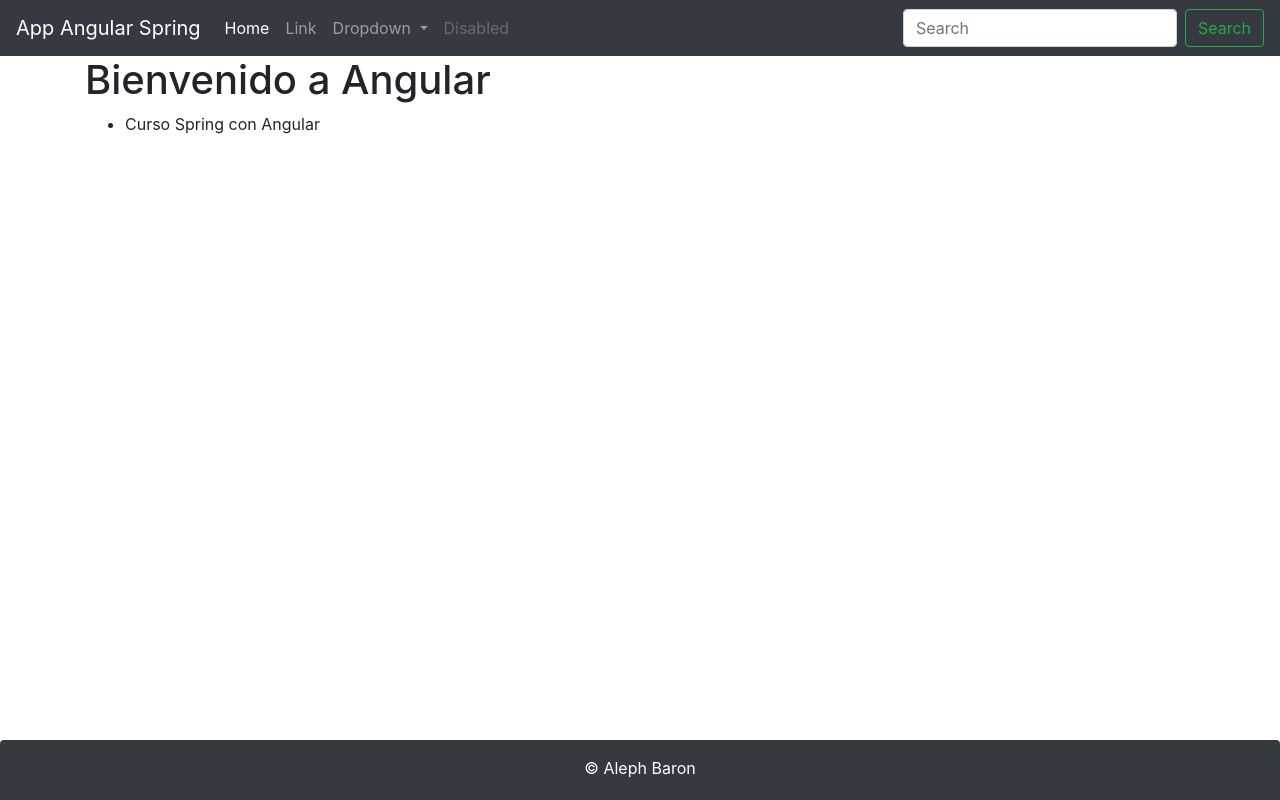
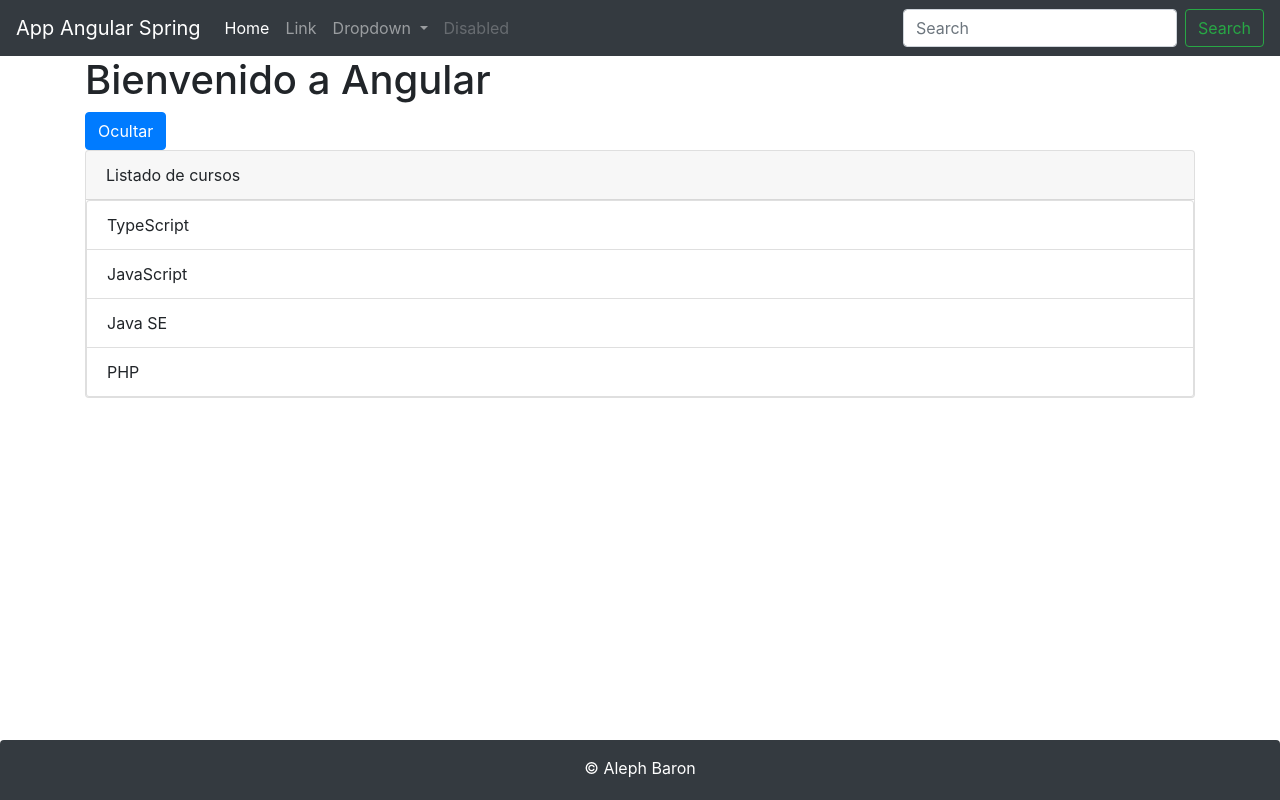
Before and after one commit to carloosbaroon/POO, an Angular app in the folder spring-angular/clientes-app/: page / in a window 1280 px wide. Built offline with nearby package versions, Linux system fonts and the light colour scheme.

Commit message:
Directives
An example on how to use for and if on Angular

```diff
--- a/spring-angular/clientes-app/src/app/app.component.html
+++ b/spring-angular/clientes-app/src/app/app.component.html
@@ -3,8 +3,6 @@
   <h1>
     {{ title }}
   </h1>
-  <ul>
-    <li>{{ curso }}</li>
-  </ul>
+<app-directive></app-directive>
 </div>
 <footer-component></footer-component>
--- a/spring-angular/clientes-app/src/app/app.component.ts
+++ b/spring-angular/clientes-app/src/app/app.component.ts
@@ -2,11 +2,12 @@ import { Component } from '@angular/core';
 import { RouterOutlet } from '@angular/router';
 import { HeaderComponent } from './header/header.component';
 import {FooterComponent} from "./footer/footer.component";
+import {DirectiveComponent} from "./directive/directive.component";
 
 @Component({
   selector: 'app-root', // This will be the tag in html
   standalone: true,
-  imports: [RouterOutlet, HeaderComponent, FooterComponent,],
+  imports: [RouterOutlet, HeaderComponent, FooterComponent, DirectiveComponent,],
   templateUrl: './app.component.html', // This is the view for this component
   styleUrls: ['./app.component.css'] // This is the style sheet
 })
@@ -15,4 +16,8 @@ import {FooterComponent} from "./footer/footer.component";
 export class AppComponent {
   title = 'Bienvenido a Angular';
   curso = 'Curso Spring con Angular';
+
+  setHabilitar(): void {
+    this.habilitar = (habilitar == true)? false: true
+  }
 }
--- /dev/null
+++ b/spring-angular/clientes-app/src/app/directive/directive.component.html
@@ -0,0 +1,9 @@
+<button type="button" (click)="setHabilitar()"  class="btn btn-primary my3">{{ habilitar == true? 'Ocultar': 'Mostrar' }}</button>
+<div class="card">
+  <div class="card-header">
+    Listado de cursos
+  </div>
+  <ul class="list-group" *ngIf="habilitar">
+    <li class="list-group-item" *ngFor="let curso of listaCurso">{{ curso }}</li>
+  </ul>
+</div>
--- /dev/null
+++ b/spring-angular/clientes-app/src/app/directive/directive.component.ts
@@ -0,0 +1,19 @@
+import { Component } from '@angular/core';
+import {NgForOf, NgIf} from "@angular/common";
+
+@Component({
+  selector: 'app-directive',
+  standalone: true,
+  imports: [
+    NgForOf,
+    NgIf
+  ],
+  templateUrl: './directive.component.html',
+})
+export class DirectiveComponent {
+
+  listaCurso: string[] = ['TypeScript', 'JavaScript', 'Java SE', 'PHP'];
+
+  habilitar: boolean = true;
+
+}
```
Also changed, not shown: 1 other file (tests, documents, lock files or other folders).
